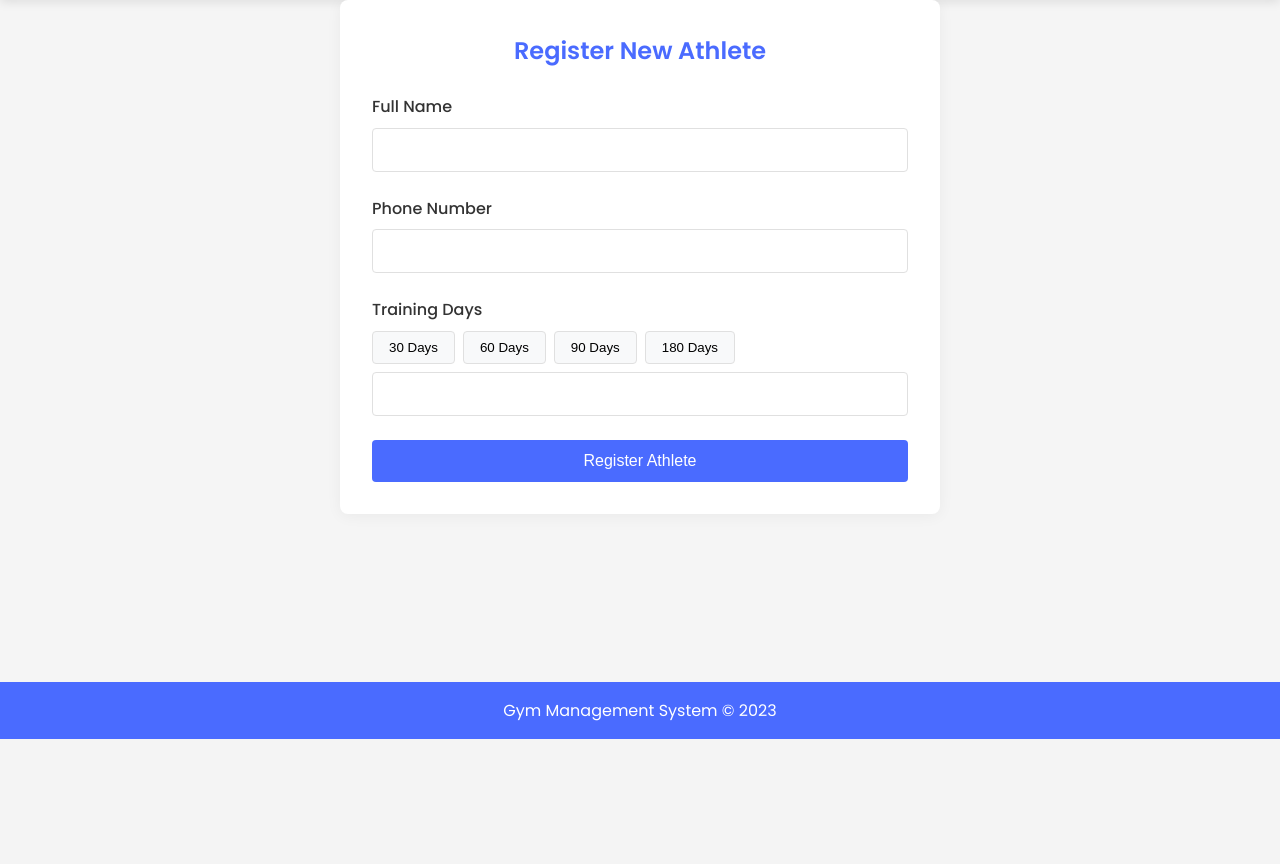
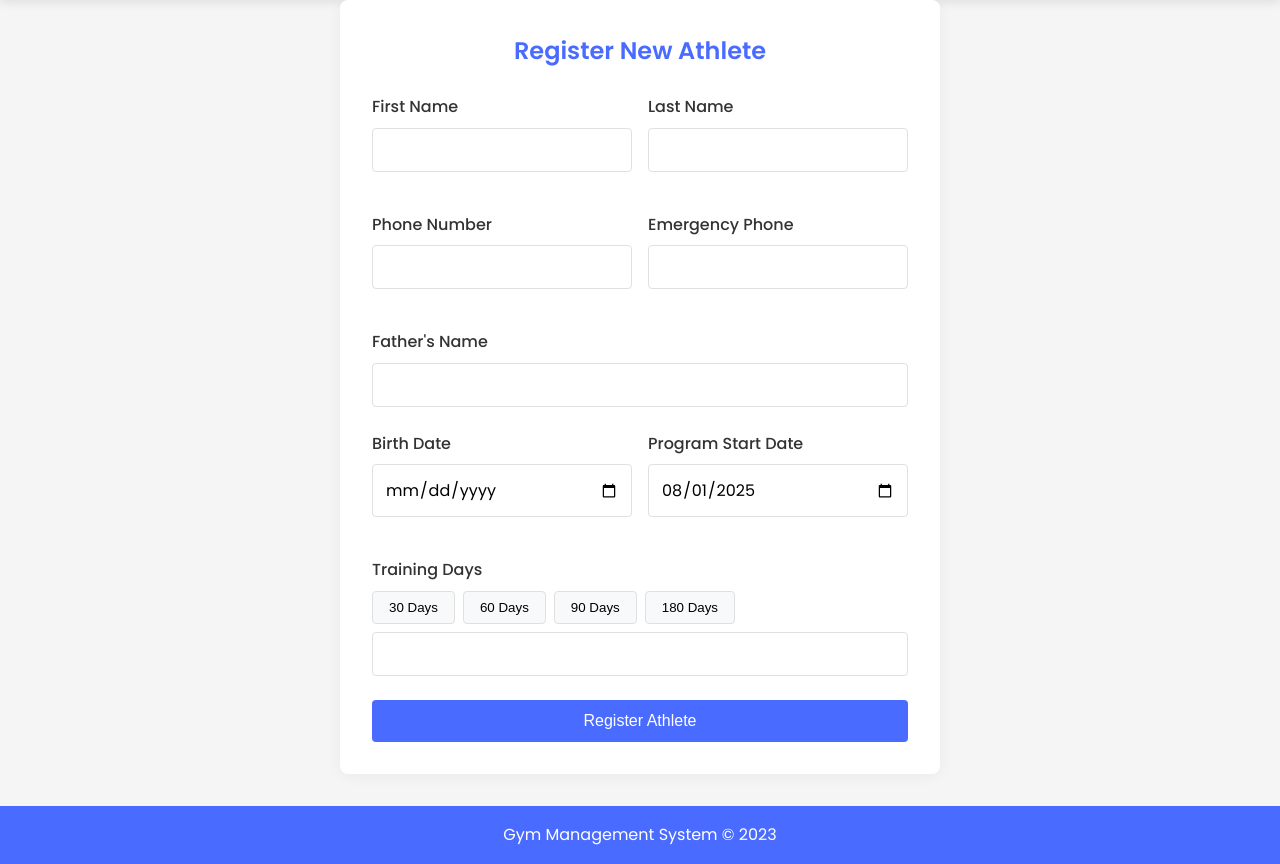
Before and after one commit to 0xAbolfazl/GYM-Management-System, a Flask app: page /register in a window 1280 px wide. Shown: the part 120-984 px from the top of the page. Before the commit the page ends 859 px from the top, so only its background shows below. Run offline with Flask 3, Linux system fonts and the light colour scheme.

Commit message:
Register Page updated

```diff
--- a/app.py
+++ b/app.py
@@ -4,15 +4,19 @@ from datetime import datetime, timedelta
 
 app = Flask(__name__)
 
-# Initialize database
 def init_db():
     conn = sqlite3.connect('database.db')
     c = conn.cursor()
     c.execute('''CREATE TABLE IF NOT EXISTS athletes
                  (id INTEGER PRIMARY KEY AUTOINCREMENT,
-                  full_name TEXT NOT NULL,
+                  first_name TEXT NOT NULL,
+                  last_name TEXT NOT NULL,
                   phone TEXT NOT NULL,
+                  emergency_phone TEXT,
+                  father_name TEXT,
+                  birth_date TEXT,
                   registration_date TEXT NOT NULL,
+                  start_date TEXT NOT NULL,
                   days_remaining INTEGER NOT NULL)''')
     conn.commit()
     conn.close()
@@ -52,46 +56,71 @@ def home():
 @app.route('/register', methods=['GET', 'POST'])
 def register():
     if request.method == 'POST':
-        full_name = request.form['full_name']
+        first_name = request.form['first_name']
+        last_name = request.form['last_name']
         phone = request.form['phone']
+        emergency_phone = request.form.get('emergency_phone')
+        father_name = request.form.get('father_name')
+        birth_date = request.form.get('birth_date')
         days = int(request.form['days'])
+        start_date = request.form.get('start_date') or datetime.now().strftime('%Y-%m-%d')
 
         registration_date = datetime.now().strftime('%Y-%m-%d %H:%M:%S')
 
         conn = sqlite3.connect('database.db')
         c = conn.cursor()
-        c.execute("INSERT INTO athletes (full_name, phone, registration_date, days_remaining) VALUES (?, ?, ?, ?)",
-                  (full_name, phone, registration_date, days))
+        c.execute('''INSERT INTO athletes
+                    (first_name, last_name, phone, emergency_phone, father_name,
+                     birth_date, registration_date, start_date, days_remaining)
+                    VALUES (?, ?, ?, ?, ?, ?, ?, ?, ?)''',
+                  (first_name, last_name, phone, emergency_phone, father_name,
+                   birth_date, registration_date, start_date, days))
         conn.commit()
         conn.close()
 
         return redirect(url_for('athletes'))
 
-    return render_template('register.html')
+    default_start = datetime.now().strftime('%Y-%m-%d')
+    return render_template('register.html', default_start=default_start)
+
 
 @app.route('/athletes')
 def athletes():
     conn = sqlite3.connect('database.db')
     c = conn.cursor()
-    c.execute("SELECT * FROM athletes ORDER BY registration_date DESC")
+    c.execute("SELECT * FROM athletes ORDER BY start_date DESC")
     athletes_data = c.fetchall()
     conn.close()
 
-    # Calculate remaining days for each athlete
     athletes = []
     for athlete in athletes_data:
-        reg_date = datetime.strptime(athlete[3], '%Y-%m-%d %H:%M:%S')
-        end_date = reg_date + timedelta(days=athlete[4])
+        start_date_str = athlete[8] if isinstance(athlete[8], str) else athlete[8].strftime('%Y-%m-%d')
+        start_date = datetime.strptime(start_date_str, '%Y-%m-%d')
+
+        end_date = start_date + timedelta(days=athlete[9])
         remaining_days = (end_date - datetime.now()).days
-        remaining_days = max(0, remaining_days)  # Don't show negative days
+        remaining_days = max(0, remaining_days)
+
+        birth_date = athlete[6]
+        if birth_date:
+            if isinstance(birth_date, str):
+                birth_date = datetime.strptime(birth_date, '%Y-%m-%d').strftime('%Y-%m-%d')
+            else:
+                birth_date = birth_date.strftime('%Y-%m-%d')
 
         athlete_dict = {
             'id': athlete[0],
-            'full_name': athlete[1],
-            'phone': athlete[2],
-            'registration_date': reg_date.strftime('%Y-%m-%d'),
+            'first_name': athlete[1],
+            'last_name': athlete[2],
+            'full_name': f"{athlete[1]} {athlete[2]}",
+            'phone': athlete[3],
+            'emergency_phone': athlete[4],
+            'father_name': athlete[5],
+            'birth_date': birth_date,
+            'registration_date': athlete[7].strftime('%Y-%m-%d %H:%M:%S') if not isinstance(athlete[7], str) else athlete[7],
+            'start_date': start_date.strftime('%Y-%m-%d'),
             'days_remaining': remaining_days,
-            'original_days': athlete[4]
+            'original_days': athlete[9]
         }
         athletes.append(athlete_dict)
 
--- a/static/style.css
+++ b/static/style.css
@@ -329,6 +329,37 @@ footer {
     margin-right: 0.5rem;
 }
 
+.form-row {
+    display: flex;
+    gap: 1rem;
+    margin-bottom: 1rem;
+}
+
+.form-row .form-group {
+    flex: 1;
+}
+
+@media (max-width: 768px) {
+    .form-row {
+        flex-direction: column;
+        gap: 0;
+    }
+}
+
+input[type="date"] {
+    padding: 0.75rem;
+    border: 1px solid var(--border-color);
+    border-radius: 4px;
+    font-size: 1rem;
+    width: 100%;
+    font-family: 'Poppins', sans-serif;
+}
+
+input[type="date"]:focus {
+    border-color: var(--primary-color);
+    outline: none;
+}
+
 /* Responsive adjustments */
 @media (max-width: 768px) {
     .stats-grid {
--- a/templates/register.html
+++ b/templates/register.html
@@ -4,14 +4,45 @@
 <section class="registration-form">
     <h2>Register New Athlete</h2>
     <form method="POST" action="{{ url_for('register') }}">
-        <div class="form-group">
-            <label for="full_name">Full Name</label>
-            <input type="text" id="full_name" name="full_name" required>
+        <div class="form-row">
+            <div class="form-group">
+                <label for="first_name">First Name</label>
+                <input type="text" id="first_name" name="first_name" required>
+            </div>
+
+            <div class="form-group">
+                <label for="last_name">Last Name</label>
+                <input type="text" id="last_name" name="last_name" required>
+            </div>
+        </div>
+
+        <div class="form-row">
+            <div class="form-group">
+                <label for="phone">Phone Number</label>
+                <input type="tel" id="phone" name="phone" required>
+            </div>
+
+            <div class="form-group">
+                <label for="emergency_phone">Emergency Phone</label>
+                <input type="tel" id="emergency_phone" name="emergency_phone">
+            </div>
         </div>
 
         <div class="form-group">
-            <label for="phone">Phone Number</label>
-            <input type="tel" id="phone" name="phone" required>
+            <label for="father_name">Father's Name</label>
+            <input type="text" id="father_name" name="father_name">
+        </div>
+
+        <div class="form-row">
+            <div class="form-group">
+                <label for="birth_date">Birth Date</label>
+                <input type="date" id="birth_date" name="birth_date">
+            </div>
+
+            <div class="form-group">
+                <label for="start_date">Program Start Date</label>
+                <input type="date" id="start_date" name="start_date" value="{{ default_start }}">
+            </div>
         </div>
 
         <div class="form-group">
@@ -35,5 +66,8 @@
             document.getElementById('days').value = this.getAttribute('data-days');
         });
     });
+
+    // Set minimum date for start date to today
+    document.getElementById('start_date').min = new Date().toISOString().split('T')[0];
 </script>
 {% endblock %}
```
Also changed, not shown: templates/athletes.html (+12 -5 lines).
